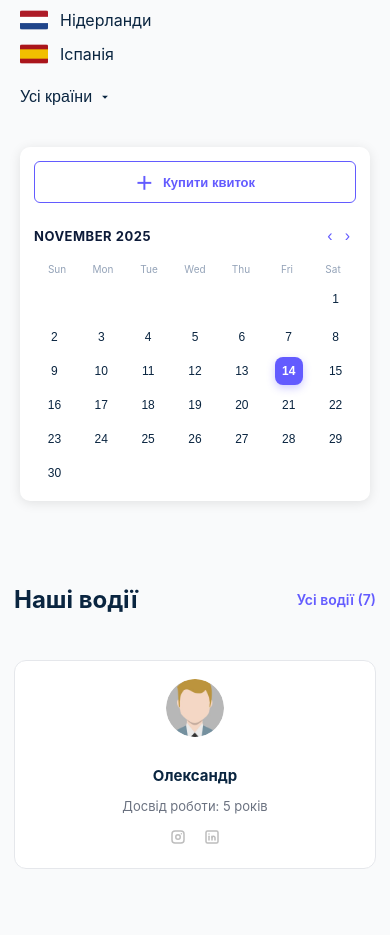
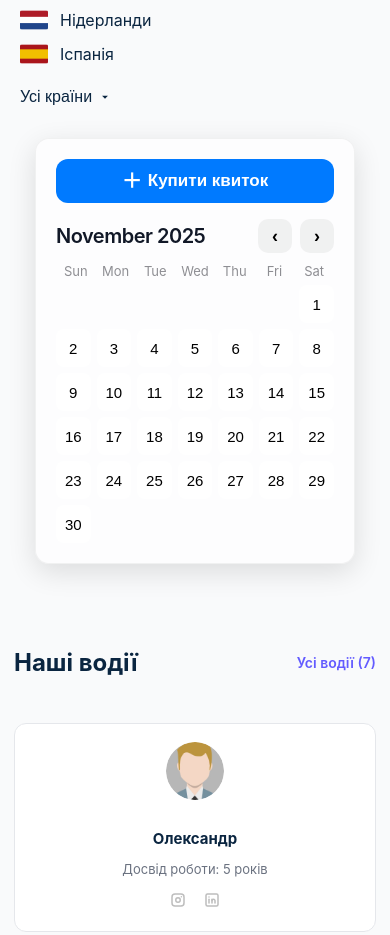
Before and after one commit to AlexDolyaSoftFrontEnd/Stripe, a React (Vite) app: page /profile in a window 390 px wide. Shown: the part 1880-2815 px from the top of the page. Built offline with nearby package versions, Linux system fonts and the light colour scheme.

Commit message:
Feat: implement Apple-style UI for calendar

```diff
--- a/package.json
+++ b/package.json
@@ -10,6 +10,7 @@
     "preview": "vite preview"
   },
   "dependencies": {
+    "clsx": "^2.1.1",
     "react": "^19.2.0",
     "react-dom": "^19.2.0",
     "react-router-dom": "^7.9.6",
--- a/src/components/CarrierInfo/Calendar.jsx
+++ b/src/components/CarrierInfo/Calendar.jsx
@@ -1,109 +1,163 @@
 import { useState } from "react";
+import clsx from "clsx";
 import styles from "./Calendar.module.css";
 
-export default function Calendar() {
+export default function Calendar({ onBuy, disablePast = false }) {
+  // Текущая дата
   const today = new Date();
 
+  // Основной календарь: месяц / год
   const [currentMonth, setCurrentMonth] = useState(today.getMonth());
   const [currentYear, setCurrentYear] = useState(today.getFullYear());
 
+  // Выбранная дата (именно в основном календаре)
   const [selectedDate, setSelectedDate] = useState(null);
+
+  // Модалка подтверждения
+  const [showConfirmModal, setShowConfirmModal] = useState(false);
 
   const monthNames = [
     "January","February","March","April","May","June",
     "July","August","September","October","November","December"
   ];
-
   const daysOfWeek = ["Sun","Mon","Tue","Wed","Thu","Fri","Sat"];
 
+  // Получаем день недели первого числа месяца
   const firstDay = new Date(currentYear, currentMonth, 1).getDay();
+
+  // Количество дней в месяце
   const totalDays = new Date(currentYear, currentMonth + 1, 0).getDate();
 
-  const prevMonth = () => {
-    if (currentMonth === 0) {
-      setCurrentMonth(11);
-      setCurrentYear(currentYear - 1);
-    } else {
-      setCurrentMonth(currentMonth - 1);
-    }
+  // Проверка: является ли дата прошедшей (если включено disablePast)
+  const isPast = (y, m, d) => {
+    if (!disablePast) return false;
+    const date = new Date(y, m, d);
+    return date < today.setHours(0, 0, 0, 0);
   };
 
-  const nextMonth = () => {
-    if (currentMonth === 11) {
-      setCurrentMonth(0);
-      setCurrentYear(currentYear + 1);
-    } else {
-      setCurrentMonth(currentMonth + 1);
-    }
+  // Выбор дня в основном календаре
+  const handleSelectDay = (day) => {
+    if (isPast(currentYear, currentMonth, day)) return;
+
+    const dateObj = new Date(currentYear, currentMonth, day);
+    setSelectedDate(dateObj);
   };
 
-  const handleSelectDay = (day) => {
-    const dateObj = new Date(currentYear, currentMonth, day);
-    setSelectedDate(dateObj);
-
-    console.log("Selected date:", dateObj.toLocaleDateString());
+  // Открыть модалку подтверждения
+  const openBuyModal = () => {
+    if (!selectedDate) {
+      alert("Спочатку виберіть дату");
+      return;
+    }
+    setShowConfirmModal(true);
   };
 
-  const isToday = (day) =>
-    day === today.getDate() &&
-    currentMonth === today.getMonth() &&
-    currentYear === today.getFullYear();
+  // Подтвердить покупку
+  const confirmBuy = () => {
+    onBuy?.(selectedDate);
+    setShowConfirmModal(false);
+  };
 
-  const isSelected = (day) => {
-    return (
-      selectedDate &&
-      selectedDate.getDate() === day &&
-      selectedDate.getMonth() === currentMonth &&
-      selectedDate.getFullYear() === currentYear
-    );
-  };
+  // Отменить
+  const cancelBuy = () => setShowConfirmModal(false);
 
   return (
     <div className={styles.calendar}>
 
-      <button className={styles.buyButton}>
+      {/* ==== Кнопка покупки ==== */}
+      <button className={styles.buyButton} onClick={openBuyModal}>
         <span className={styles.plus}>＋</span> Купити квиток
       </button>
 
+      {/* ======== Заголовок календаря ========= */}
       <div className={styles.header}>
         <span className={styles.month}>
-          {monthNames[currentMonth].toUpperCase()} {currentYear}
+          {monthNames[currentMonth]} {currentYear}
         </span>
+
         <div className={styles.nav}>
-          <button onClick={prevMonth} className={styles.navBtn}>‹</button>
-          <button onClick={nextMonth} className={styles.navBtn}>›</button>
+          <button
+            onClick={() =>
+              setCurrentMonth((m) =>
+                m === 0 ? (setCurrentYear((y) => y - 1), 11) : m - 1
+              )
+            }
+            className={styles.navBtn}
+          >
+            ‹
+          </button>
+
+          <button
+            onClick={() =>
+              setCurrentMonth((m) =>
+                m === 11 ? (setCurrentYear((y) => y + 1), 0) : m + 1
+              )
+            }
+            className={styles.navBtn}
+          >
+            ›
+          </button>
         </div>
       </div>
 
+      {/* ======== Дни недели ======== */}
       <div className={styles.week}>
         {daysOfWeek.map((d) => (
           <span key={d}>{d}</span>
         ))}
       </div>
 
+      {/* ======== Сетка дней ======== */}
       <div className={styles.grid}>
+        {/* Пустые ячейки перед началом месяца */}
         {Array.from({ length: firstDay }).map((_, i) => (
-          <span key={"e" + i} className={styles.empty}></span>
+          <span key={i} className={styles.empty}></span>
         ))}
 
-        {Array.from({ length: totalDays }).map((_, i) => {
-          const day = i + 1;
-
-          return (
+        {/* Дни месяца */}
+        {Array.from({ length: totalDays }, (_, i) => i + 1).map((day) => (
           <button
             key={day}
             onClick={() => handleSelectDay(day)}
-              className={`
-                ${styles.day}
-                ${isToday(day) ? styles.active : ""}
-                ${isSelected(day) ? styles.selected : ""}
-              `}
+            disabled={isPast(currentYear, currentMonth, day)}
+            className={clsx(
+              styles.day,
+              selectedDate &&
+                selectedDate.getFullYear() === currentYear &&
+                selectedDate.getMonth() === currentMonth &&
+                selectedDate.getDate() === day &&
+                styles.selected
+            )}
           >
             {day}
           </button>
-          );
-        })}
+        ))}
       </div>
+
+      {/* ========= МОДАЛЬНОЕ ОКНО ========= */}
+      {showConfirmModal && (
+        <div className={styles.modalOverlay}>
+          <div className={styles.modal}>
+
+            <h3>Підтвердження покупки</h3>
+
+            <p>
+              Ви хочете купити квиток на дату:<br />
+              <b>{selectedDate?.toLocaleDateString()}</b>
+            </p>
+
+            <div className={styles.modalActions}>
+              <button onClick={confirmBuy} className={styles.confirmBtn}>
+                Так
+              </button>
+              <button onClick={cancelBuy} className={styles.cancelBtn}>
+                Ні
+              </button>
+            </div>
+
+          </div>
+        </div>
+      )}
     </div>
   );
 }
--- a/src/components/CarrierInfo/Calendar.module.css
+++ b/src/components/CarrierInfo/Calendar.module.css
@@ -1,184 +1,269 @@
-.calendar {
-  width: 100%;
-  max-width: 310px;
-  background: #ffffff;
-  border-radius: 10px;
-  padding: 18px;
-  margin-top: 25px;
-  box-shadow: 0px 2px 12px rgba(0, 0, 0, 0.10);
-  font-family: Inter, sans-serif;
-  transition: 0.25s ease;
+/* ================================
+   GLOBAL (apple-like smoothness)
+================================ */
+:root {
+  --bg: #ffffff;
+  --text: #1a1a1a;
+  --accent: #007aff;        /* Apple blue */
+  --accent-hover: #0a84ff;
+  --disabled: #d0d0d0;
+  --border: rgba(0,0,0,0.05);
+  --shadow: 0 8px 28px rgba(0,0,0,0.12);
+  --radius: 14px;
+  --blur: blur(20px);
+  --modal-bg: rgba(255, 255, 255, 0.75);
 }
 
+/* ================================
+   CONTAINER
+================================ */
+.calendar {
+  width: 320px;
+  padding: 20px;
+  margin: auto;
+
+  background: rgba(255,255,255,0.65);
+  backdrop-filter: var(--blur);
+  border-radius: var(--radius);
+  border: 1px solid var(--border);
+  box-shadow: var(--shadow);
+
+  font-family: -apple-system, BlinkMacSystemFont, "SF Pro Display", sans-serif;
+}
+
+/* ================================
+   BUY BUTTON (Apple CTA)
+================================ */
 .buyButton {
   width: 100%;
-  height: 48px;
-  border-radius: 6px;
-  border: 1.5px solid #635bff;
-  background: #fff;
-  color: #635bff;
-  font-size: 15px;
+  background: var(--accent);
+  color: white;
+  padding: 12px 0;
+
+  border-radius: 12px;
+  border: none;
+  font-size: 17px;
   font-weight: 600;
-  cursor: pointer;
-  margin-bottom: 20px;
+
   display: flex;
   align-items: center;
   justify-content: center;
-  gap: 10px;
+  gap: 6px;
+
+  cursor: pointer;
   transition: 0.2s ease;
 }
 
 .buyButton:hover {
-  background: #f3f1ff;
+  background: var(--accent-hover);
 }
 
 .plus {
-  font-size: 18px;
+  font-size: 20px;
+  line-height: 0;
 }
 
+/* ================================
+   HEADER (Month + arrows)
+================================ */
 .header {
+  margin-top: 16px;
+  margin-bottom: 6px;
+
   display: flex;
+  align-items: center;
   justify-content: space-between;
-  align-items: center;
-  margin-bottom: 14px;
 }
 
 .month {
-  font-size: 14px;
-  font-weight: 700;
-  color: #0d1b39;
-  letter-spacing: 0.5px;
+  font-size: 20px;
+  font-weight: 600;
+  letter-spacing: -0.5px;
+}
+
+.nav {
+  display: flex;
+  gap: 8px;
 }
 
 .navBtn {
+  width: 34px;
+  height: 34px;
+
+  border-radius: 10px;
   border: none;
-  background: none;
-  color: #635bff;
+  background: rgba(0,0,0,0.05);
+  cursor: pointer;
+
   font-size: 18px;
-  cursor: pointer;
-  padding: 4px 6px;
-  border-radius: 6px;
-  transition: 0.2s ease;
+  font-weight: 600;
+  transition: 0.2s;
 }
 
 .navBtn:hover {
-  background: #eceaff;
+  background: rgba(0,0,0,0.12);
 }
 
+/* ================================
+   DAYS OF WEEK
+================================ */
 .week {
+  margin-top: 10px;
   display: grid;
   grid-template-columns: repeat(7, 1fr);
-  font-size: 12px;
-  color: #94a3b8;
-  margin-bottom: 10px;
+  color: #8e8e93;
+  font-size: 13px;
   text-align: center;
 }
 
+/* ================================
+   CALENDAR GRID
+================================ */
 .grid {
+  margin-top: 6px;
   display: grid;
   grid-template-columns: repeat(7, 1fr);
   gap: 6px;
-  text-align: center;
 }
 
+.empty {
+  height: 38px;
+}
+
+/* ================================
+   DAY BUTTON
+================================ */
 .day {
-  background: none;
+  height: 38px;
+  border-radius: 8px;
   border: none;
-  font-size: 14px;
-  color: #0a2540;
-  width: 32px;
-  height: 32px;
-  margin: 0 auto;
-  border-radius: 50%;
+
+  background: rgba(255,255,255,0.7);
+  backdrop-filter: var(--blur);
+
+  font-size: 15px;
   cursor: pointer;
   transition: 0.2s ease;
 }
 
 .day:hover {
-  background: #eceaff;
-}
-
-.active {
-  background: #635bff !important;
-  color: #fff !important;
-  border-radius: 8px;
-  font-weight: 700;
-  box-shadow: 0px 3px 8px rgba(99, 91, 255, 0.32);
+  background: rgba(0,0,0,0.08);
 }
 
 .selected {
-  background: #635bff !important;
-  color: #fff !important;
-  border-radius: 8px;
-  font-weight: 700;
-  box-shadow: 0px 3px 8px rgba(99, 91, 255, 0.42);
+  background: var(--accent) !important;
+  color: white;
+  font-weight: 600;
+  transform: scale(1.05);
 }
 
-.empty {
-  height: 32px;
+/* Disabled past dates */
+.day:disabled {
+  background: rgba(0,0,0,0.05);
+  color: #b3b3b3;
+  cursor: not-allowed;
 }
 
-@media (max-width: 768px) {
-  .calendar {
-    max-width: 280px;
-    padding: 16px;
+/* ================================
+   MODAL OVERLAY (Apple blur)
+================================ */
+.modalOverlay {
+  position: fixed;
+  inset: 0;
+
+  background: rgba(0,0,0,0.25);
+  backdrop-filter: blur(10px);
+
+  display: flex;
+  align-items: center;
+  justify-content: center;
+
+  animation: fadeIn 0.2s ease;
 }
 
-  .buyButton {
-    height: 44px;
-    font-size: 14px;
+@keyframes fadeIn {
+  from { opacity: 0; }
 }
 
-  .month {
-    font-size: 13px;
+/* ================================
+   MODAL WINDOW (Glass)
+================================ */
+.modal {
+  width: 280px;
+
+  background: var(--modal-bg);
+  backdrop-filter: blur(25px);
+
+  border-radius: 20px;
+  padding: 22px;
+  box-shadow: 0 10px 30px rgba(0,0,0,0.15);
+
+  text-align: center;
+
+  animation: modalIn 0.25s ease;
 }
 
-  .navBtn {
-    font-size: 16px;
-  }
-
-  .week {
-    font-size: 11px;
-  }
-
-  .day {
-    width: 30px;
-    height: 30px;
-    font-size: 13px;
+@keyframes modalIn {
+  from {
+    transform: scale(0.92);
+    opacity: 0;
   }
 }
 
-@media (max-width: 480px) {
-  .calendar {
-    max-width: 100%;
-    padding: 14px;
+/* ================================
+   MODAL TEXT
+================================ */
+.modal h3 {
+  margin: 0;
+  font-size: 20px;
+  font-weight: 600;
 }
 
-  .buyButton {
-    height: 42px;
-    font-size: 13px;
+.modal p {
+  margin-top: 8px;
+  font-size: 15px;
+  color: #333;
 }
 
-  .day {
-    width: 28px;
-    height: 28px;
-    font-size: 12px;
+/* ================================
+   MODAL BUTTONS (iOS style)
+================================ */
+.modalActions {
+  margin-top: 18px;
+  display: flex;
+  justify-content: space-between;
+  gap: 10px;
 }
 
-  .week {
-    font-size: 10px;
-  }
+.confirmBtn,
+.cancelBtn {
+  flex: 1;
+  padding: 10px 0;
+
+  border-radius: 10px;
+  border: none;
+  font-size: 16px;
+  font-weight: 500;
+
+  cursor: pointer;
+  transition: 0.2s ease;
 }
 
-@media (max-width: 360px) {
-  .buyButton {
-    height: 38px;
-    font-size: 12px;
+/* Confirm */
+.confirmBtn {
+  background: var(--accent);
+  color: white;
 }
 
-  .day {
-    width: 26px;
-    height: 26px;
-    font-size: 11px;
+.confirmBtn:hover {
+  background: var(--accent-hover);
 }
+
+/* Cancel */
+.cancelBtn {
+  background: rgba(0,0,0,0.09);
 }
+
+.cancelBtn:hover {
+  background: rgba(0,0,0,0.15);
+}
```
Also changed, not shown: 1 other file (tests, documents, lock files or other folders). Lines whose indentation alone changed are shown as unchanged.
